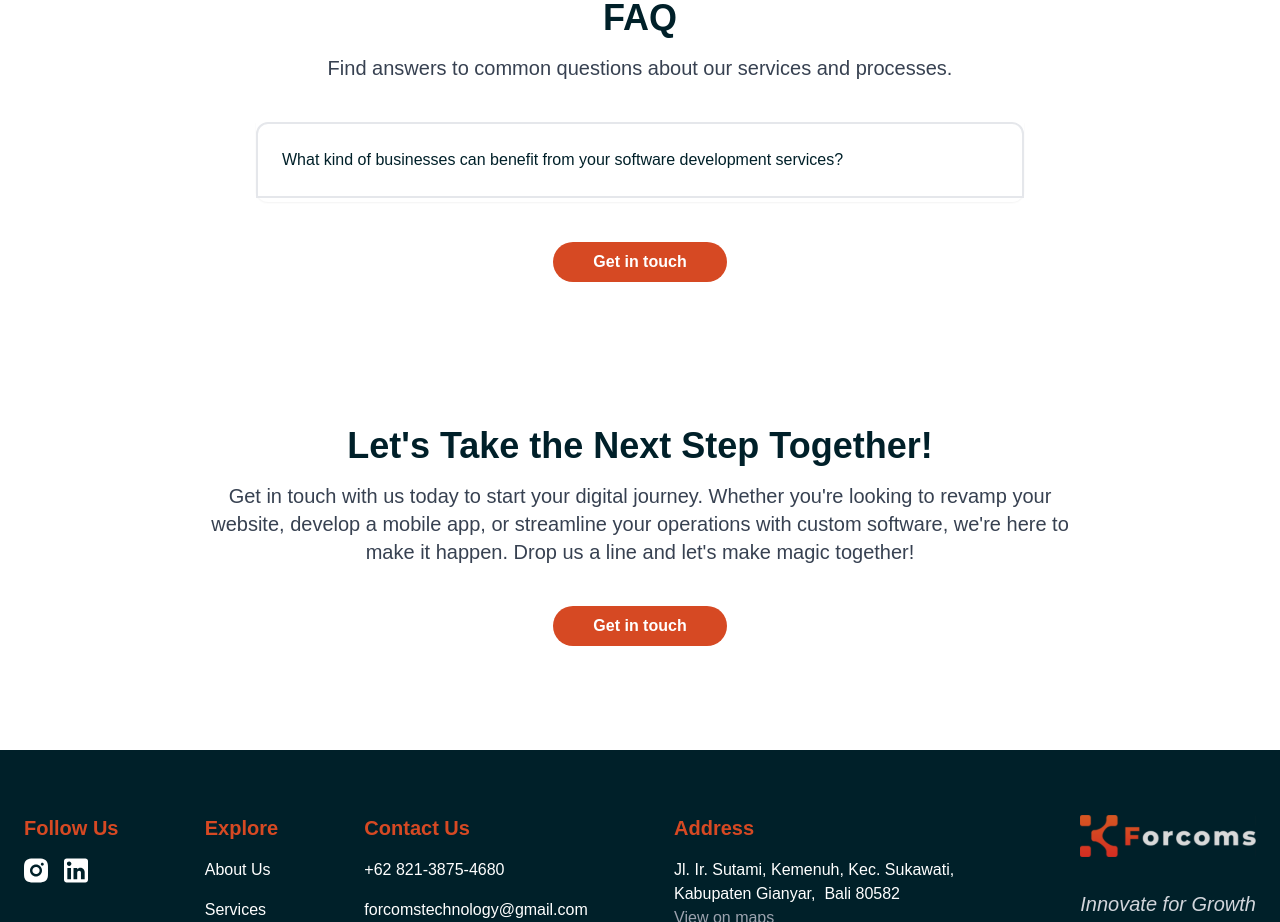
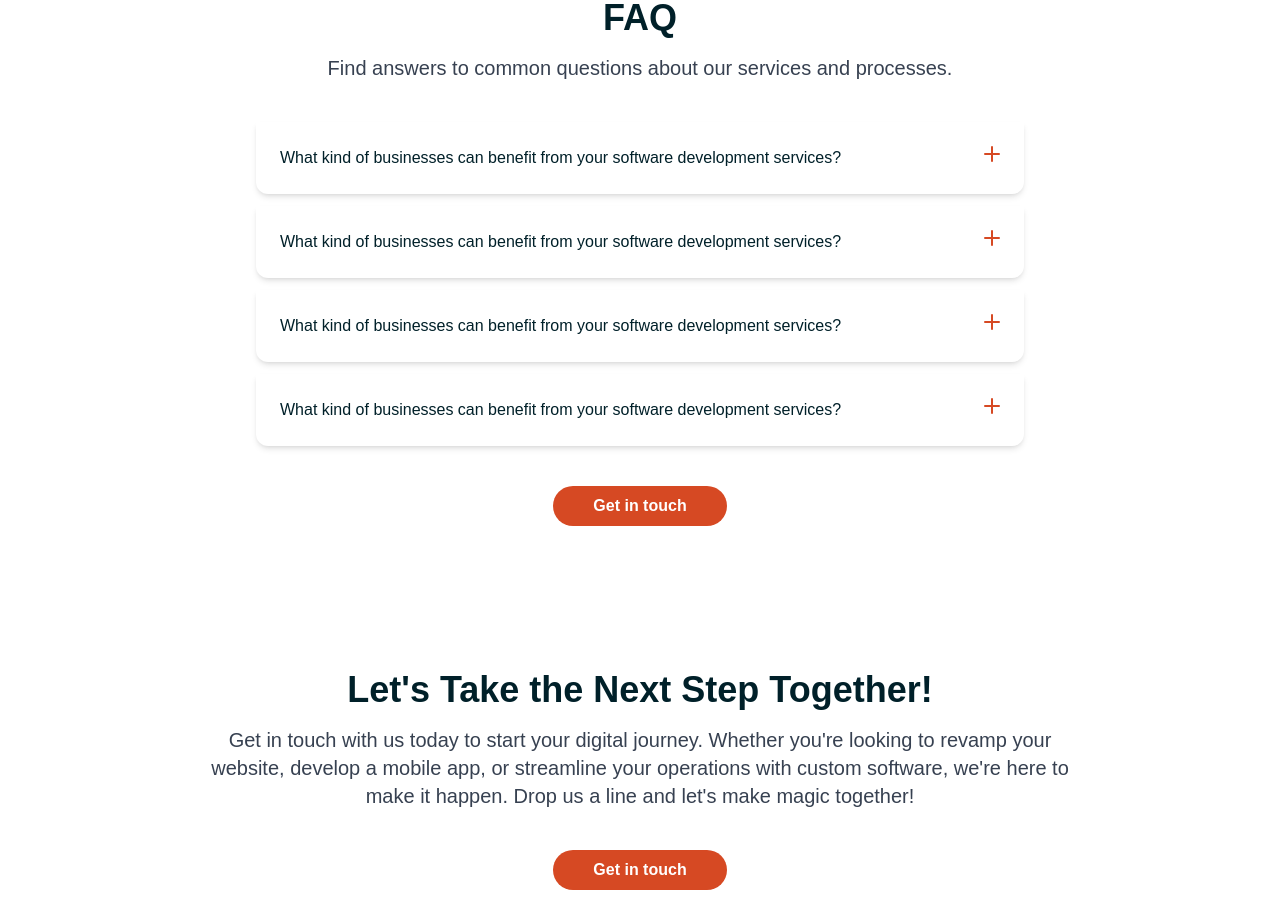
Before and after one commit to alxdrr/company-profile-2, a React (Vite) app: page / in a window 1280 px wide. Shown: the part 2560-3482 px from the top of the page. Built offline with nearby package versions, Linux system fonts and the light colour scheme; a web font is replaced by a local one.

Commit message:
add : accordion icon

```diff
--- a/src/components/Accordion.jsx
+++ b/src/components/Accordion.jsx
@@ -1,17 +1,21 @@
 import { useState } from "react";
 import React from "react";
+import iconPlus from "../assets/icons/accordion-plus.svg";
+import iconMin from "../assets/icons/accordion-minus.svg";
 
 const Accordion = ({ title, content }) => {
   const [accordionOpen, setAccordionOpen] = useState(false);
   const handleClick = () => setAccordionOpen(!accordionOpen);
   return (
-    <div className="flex flex-col w-full max-w-screen-md shadow-sm rounded-b-xl bg-white">
-      <h2 onClick={handleClick} className="text-primary border-2 border-gray-200 rounded-t-xl transition-all hover:bg-[#ffebe5] lg:p-6 cursor-pointer">
+    <div className="flex flex-col w-full max-w-screen-md shadow-md rounded-b-xl bg-white">
+      <h2 onClick={handleClick} className="text-primary flex justify-between rounded-t-xl transition-all hover:bg-[#ffebe5] lg:p-6 cursor-pointer">
         {title}
+        <svg className="fill-secondary shrink-0 ml-8" width="16" height="16" xmlns="http://www.w3.org/2000/svg">
+          <rect y="7" width="16" height="2" rx="1" className={`transform origin-center transition duration-200 ease-out ${accordionOpen && "!rotate-180"}`} />
+          <rect y="7" width="16" height="2" rx="1" className={`transform origin-center rotate-90 transition duration-200 ease-out ${accordionOpen && "!rotate-180"}`} />
+        </svg>
       </h2>
-      <div
-        className={` grid lg:px-6 overflow-hidden border-2 border-gray-200 rounded-b-xl transition-all duration-300 ease-in-out text-slate-600 ${accordionOpen ? "grid-rows-[1fr] opacity-100 lg:pb-6 lg:pt-3" : "grid-rows-[0fr] opacity-0"}`}
-      >
+      <div className={` grid lg:px-6 overflow-hidden rounded-b-xl transition-all duration-300 ease-in-out text-slate-600 ${accordionOpen ? "grid-rows-[1fr] opacity-100 lg:pb-6 lg:pt-3" : "grid-rows-[0fr] opacity-0"}`}>
         <div className="overflow-hidden">{content}</div>
       </div>
     </div>
--- a/src/pages/Home/home.jsx
+++ b/src/pages/Home/home.jsx
@@ -68,7 +68,19 @@ const Home = () => {
           <h1 className="text-primary text-xl md:text-start md:text-2xl lg:text-4xl text-center font-black">FAQ</h1>
           <p className="lg:text-base xl:text-xl max-w-4xl text-center text-gray-700">Find answers to common questions about our services and processes.</p>
         </section>
-        <div className="flex flex-col justify-center items-center w-full">
+        <div className="flex flex-col justify-center gap-3 items-center w-full">
+          <Accordion
+            title="What kind of businesses can benefit from your software development services?"
+            content="Our services are tailored for a diverse range of industries. Whether you’re a startup, SME, or a large corporation, we provide customized solutions to meet your specific needs in web, app, and system development. Our expertise is designed to support businesses in any sector to enhance their digital presence and operational efficiency."
+          ></Accordion>
+          <Accordion
+            title="What kind of businesses can benefit from your software development services?"
+            content="Our services are tailored for a diverse range of industries. Whether you’re a startup, SME, or a large corporation, we provide customized solutions to meet your specific needs in web, app, and system development. Our expertise is designed to support businesses in any sector to enhance their digital presence and operational efficiency."
+          ></Accordion>
+          <Accordion
+            title="What kind of businesses can benefit from your software development services?"
+            content="Our services are tailored for a diverse range of industries. Whether you’re a startup, SME, or a large corporation, we provide customized solutions to meet your specific needs in web, app, and system development. Our expertise is designed to support businesses in any sector to enhance their digital presence and operational efficiency."
+          ></Accordion>
           <Accordion
             title="What kind of businesses can benefit from your software development services?"
             content="Our services are tailored for a diverse range of industries. Whether you’re a startup, SME, or a large corporation, we provide customized solutions to meet your specific needs in web, app, and system development. Our expertise is designed to support businesses in any sector to enhance their digital presence and operational efficiency."
```
Also changed, not shown: src/assets/icons/accordion-minus.svg (added), src/assets/icons/accordion-plus.svg (added).
